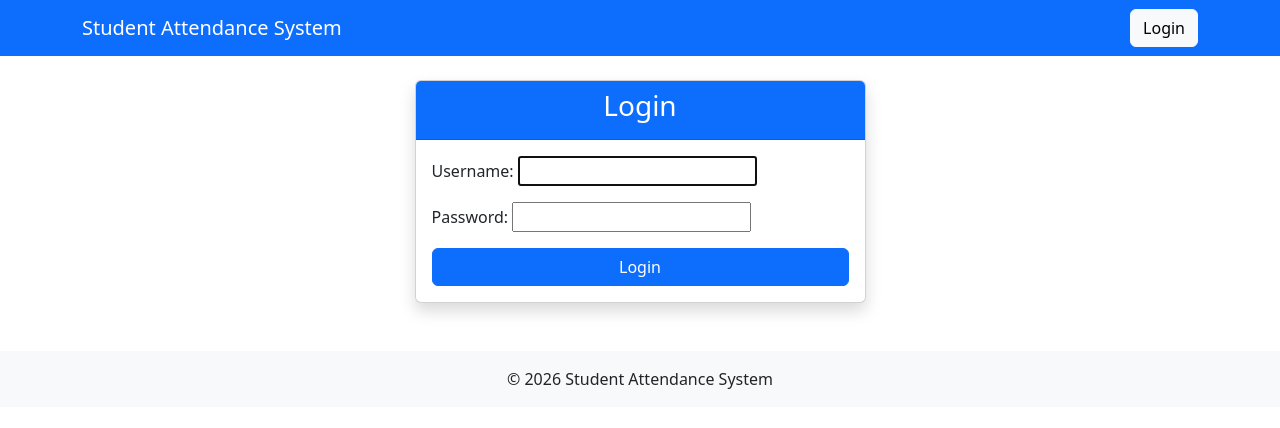
After one commit to Jonnie-k/student-attendance-backend, a Django app: page /accounts/login/ in a window 1280 px wide. The commit adds this page. Shown: the top 428 px of the page. Run offline with Django 5.2, Linux system fonts and the light colour scheme.

Commit message:
Implement user authentication and login page

```diff
--- a/attendance_system/settings.py
+++ b/attendance_system/settings.py
@@ -135,3 +135,7 @@ STATICFILES_DIRS = [
 
 MEDIA_URL = "/media/"
 MEDIA_ROOT = BASE_DIR / "media"
+
+LOGIN_URL = "login"
+LOGIN_REDIRECT_URL = "home"
+LOGOUT_REDIRECT_URL = "home"
--- a/attendance_system/urls.py
+++ b/attendance_system/urls.py
@@ -4,4 +4,5 @@ from django.urls import path, include
 urlpatterns = [
     path("admin/", admin.site.urls),
     path("", include("dashboard.urls")),
+    path("accounts/", include("django.contrib.auth.urls")),
 ]
--- a/templates/includes/navbar.html
+++ b/templates/includes/navbar.html
@@ -1,9 +1,31 @@
 <nav class="navbar navbar-expand-lg navbar-dark bg-primary">
     <div class="container">
 
-        <a class="navbar-brand" href="#">
+        <a class="navbar-brand" href="{% url 'home' %}">
             Student Attendance System
         </a>
 
+        <div class="ms-auto">
+
+            {% if user.is_authenticated %}
+
+                <span class="text-white me-3">
+                    Welcome, {{ user.username }}
+                </span>
+
+                <a href="{% url 'logout' %}" class="btn btn-light">
+                    Logout
+                </a>
+
+            {% else %}
+
+                <a href="{% url 'login' %}" class="btn btn-light">
+                    Login
+                </a>
+
+            {% endif %}
+
+        </div>
+
     </div>
 </nav>
--- /dev/null
+++ b/templates/registration/login.html
@@ -0,0 +1,38 @@
+{% extends "base.html" %}
+
+{% block title %}
+Login
+{% endblock %}
+
+{% block content %}
+
+<div class="row justify-content-center">
+    <div class="col-md-5">
+
+        <div class="card shadow">
+
+            <div class="card-header bg-primary text-white">
+                <h3 class="text-center">Login</h3>
+            </div>
+
+            <div class="card-body">
+
+                <form method="POST">
+                    {% csrf_token %}
+
+                    {{ form.as_p }}
+
+                    <button type="submit" class="btn btn-primary w-100">
+                        Login
+                    </button>
+
+                </form>
+
+            </div>
+
+        </div>
+
+    </div>
+</div>
+
+{% endblock %}
```
